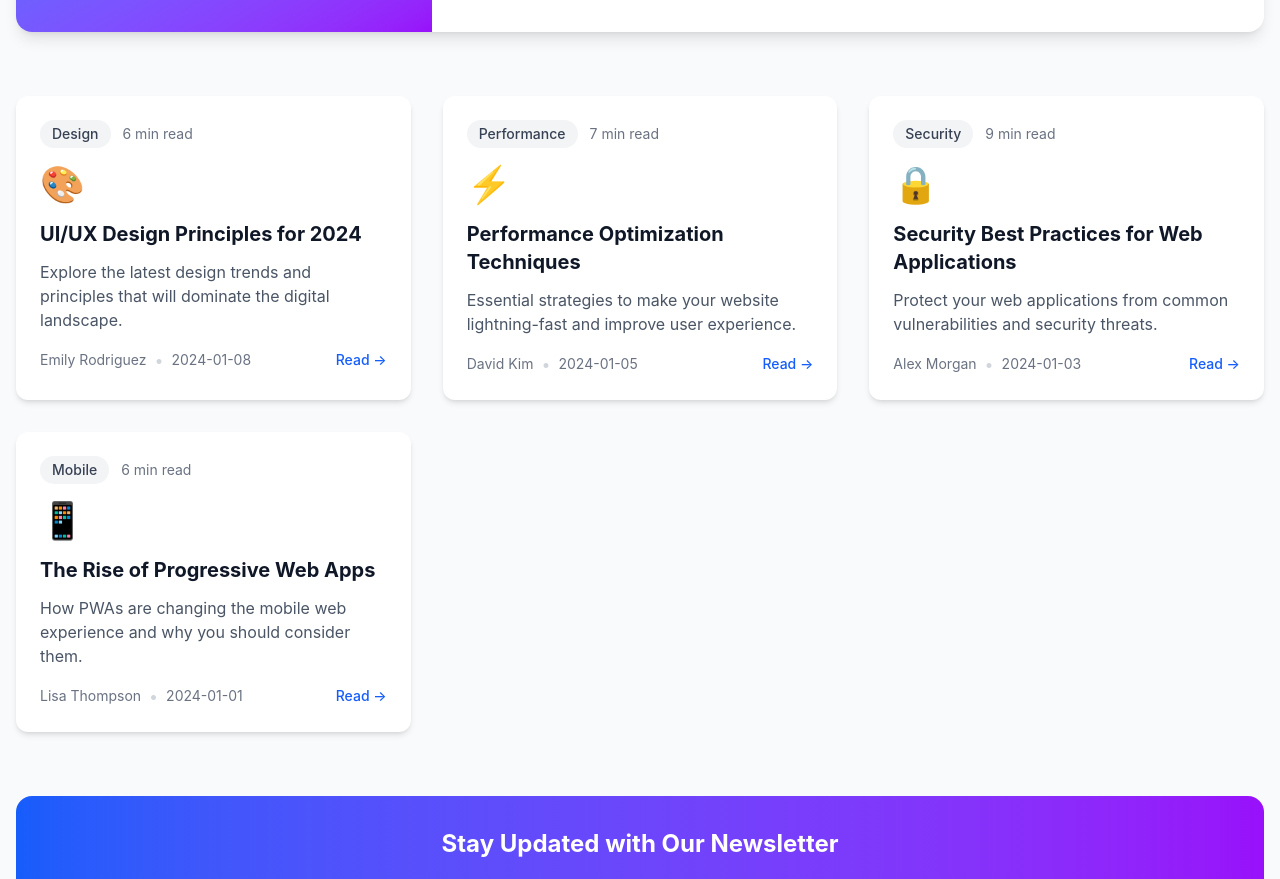
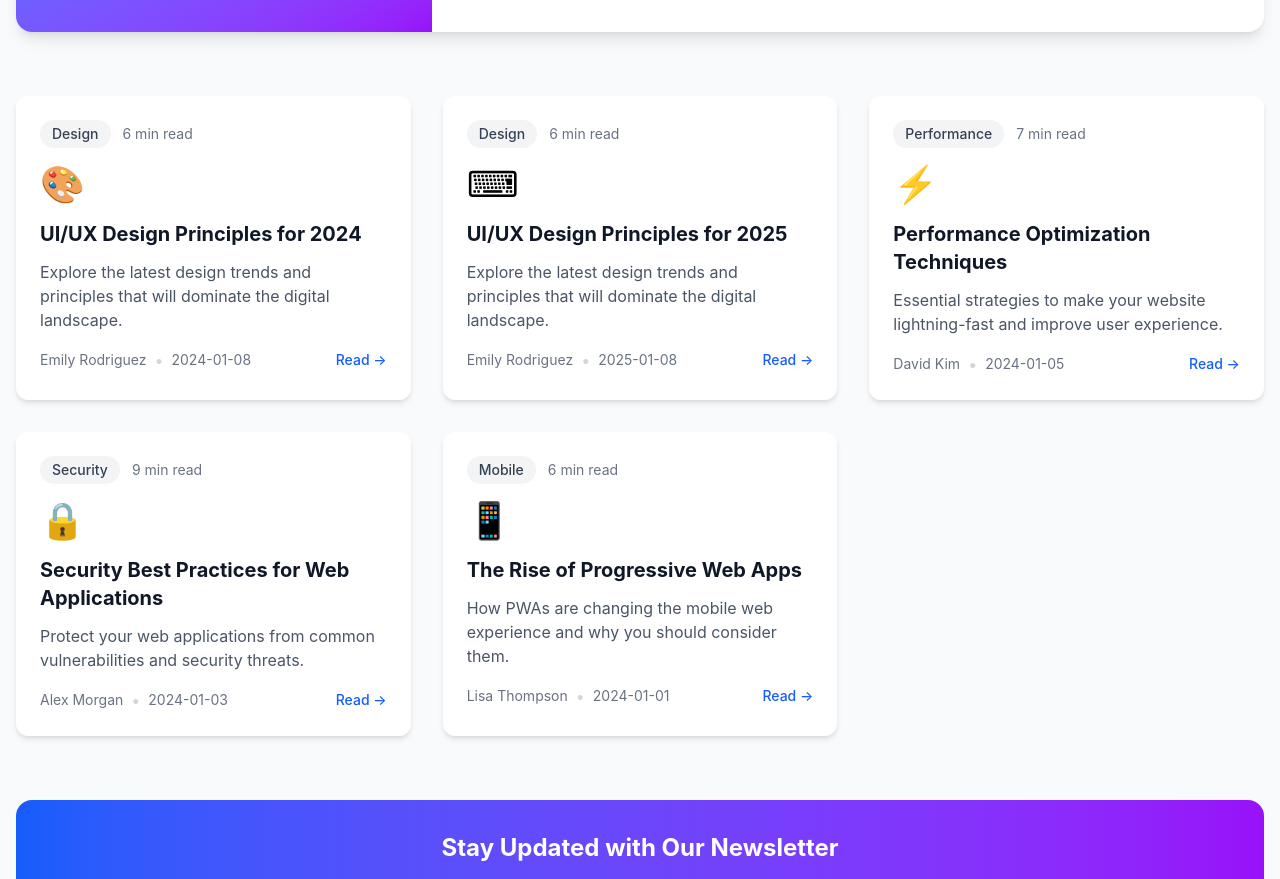
Before and after one commit to vernoratech/vernoraTech, a React (Vite) app: page / in a window 1280 px wide. Shown: the part 9933-10812 px from the top of the page. Built offline with nearby package versions, Linux system fonts and the light colour scheme.

Commit message:
added read botton for blog

```diff
--- a/src/components/BlogInsights.jsx
+++ b/src/components/BlogInsights.jsx
@@ -68,7 +68,7 @@ const BlogInsights = (props) => {
                     </div>
                     <button
                       onClick={() => props.onReadBlog(post.id)}
-                      className="bg-blue-600 text-white px-6 py-2 rounded-lg font-semibold hover:bg-blue-700 transition-colors duration-200"
+                      className="bg-blue-600 text-white px-6 py-2 rounded-lg font-semibold hover:bg-blue-700 transition-colors duration-200 cursor-pointer"
                     >
                       Read More
                     </button>
@@ -112,7 +112,7 @@ const BlogInsights = (props) => {
                   </div>
                   <button
                     onClick={() => props.onReadBlog(post.id)}
-                    className="text-blue-600 hover:text-blue-700 font-medium text-sm"
+                    className="text-blue-600 hover:text-blue-700 font-medium text-sm cursor-pointer"
                   >
                     Read →
                   </button>
--- a/src/data/blogPosts.js
+++ b/src/data/blogPosts.js
@@ -45,6 +45,22 @@ export const blogPosts = [
       'Design systems are evolving to prioritize inclusivity and adaptability. Components now account for variable inputs, dynamic data, and assistive technologies from the start, ensuring experiences scale gracefully across audiences.',
       'Micro-interactions remain essential, but they are becoming more intentional. Designers are using motion to communicate status, guide focus, and reinforce brand personality without overwhelming users or compromising performance.',
       'The biggest differentiator in 2024 is context-aware personalization. Experiences that respond to user preferences, device capabilities, and environment create lasting impressions and drive better outcomes.'
+    ]
+  },
+  {
+    id: 'ui-ux-principles-2025',
+    title: 'UI/UX Design Principles for 2025',
+    excerpt: 'Explore the latest design trends and principles that will dominate the digital landscape.',
+    category: 'Design',
+    readTime: '6 min read',
+    date: '2025-01-08',
+    author: 'Emily Rodriguez',
+    image: '⌨',
+    featured: false,
+    content: [
+      'Design systems are evolving to prioritize inclusivity and adaptability. Components now account for variable inputs, dynamic data, and assistive technologies from the start, ensuring experiences scale gracefully across audiences.',
+      'Micro-interactions remain essential, but they are becoming more intentional. Designers are using motion to communicate status, guide focus, and reinforce brand personality without overwhelming users or compromising performance.',
+      'The biggest differentiator in 2025 is context-aware personalization. Experiences that respond to user preferences, device capabilities, and environment create lasting impressions and drive better outcomes.'
     ]
   },
   {
```
